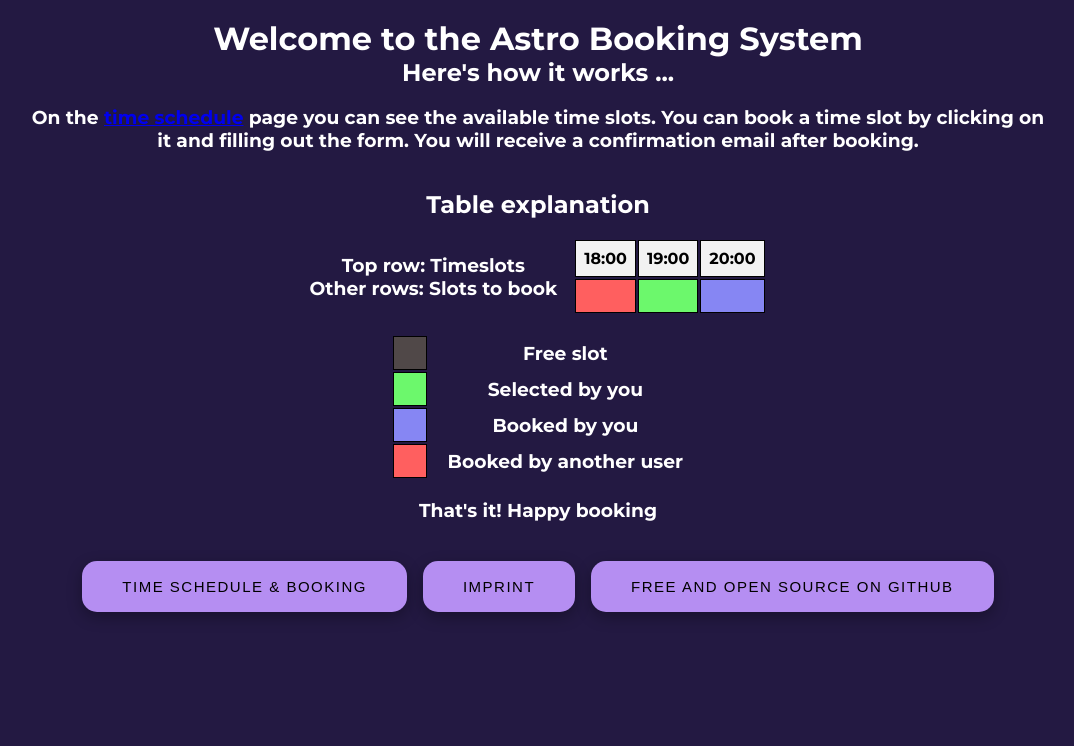
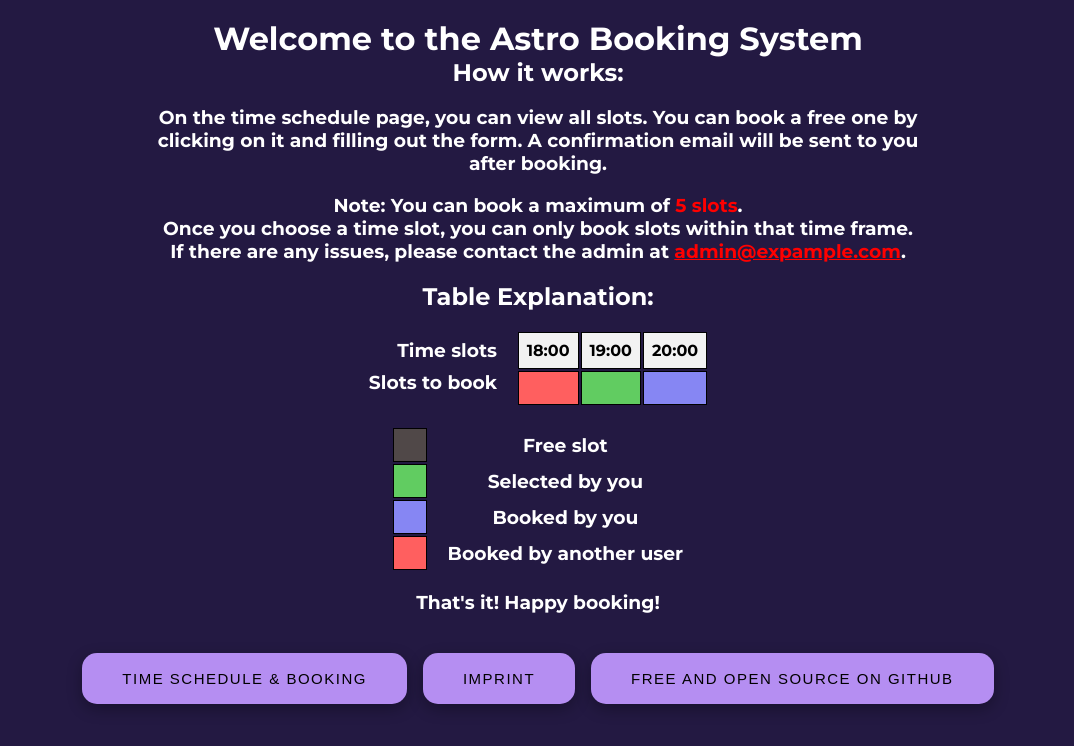
Before and after one commit to thevalleyy/astro-booking-system, a Next.js app: page / in a window 1280 px wide. Shown: the top 746 px of the page, without its empty margins (102-1176 px from the left). Built offline with nearby package versions, Linux system fonts and the light colour scheme; no server answers.

Commit message:
rework index page

```diff
--- a/config.json
+++ b/config.json
@@ -2,6 +2,7 @@
     "settings": {
         "port": 3000,
         "imprintURL": "https://example.com/imprint",
+        "adminMail": "admin@expample.com",
         "start": "18:00",
         "end": "21:00",
         "increment": "00:20",
--- a/pages/index.js
+++ b/pages/index.js
@@ -1,16 +1,17 @@
-import React, { useEffect, useState } from "react";
+import React from "react";
 import Head from "next/head";
 
 import config from "../config.json" with { type: "json" };
 const metaData = config["html-meta-data"];
 const { imprintURL } = config.settings;
+const maxSlots = config.settings.checks.maxBookedSlots;
+const mail = config.settings.adminMail;
 
 export default function Home() {
-    useEffect(() => {}, []);
     return (
         <>
             <Head>
-                <title>astro-booking-system - home</title>
+                <title>Astro Booking System - Home</title>
                 <link rel="icon" href="/favicon.ico" />
                 <meta content={metaData.title} property="og:title" />
                 <meta content="website" property="og:type" />
@@ -21,29 +22,35 @@ export default function Home() {
                 {metaData.large_image ? <meta content="summary_large_image" name="twitter:card" /> : ""}
             </Head>
 
-            <div className="fullscreen no-select">
+            <div className="fullscreen">
                 <div className="center-H">
                     <br></br>
                     <h1>Welcome to the Astro Booking System</h1>
-                    <h2>Here&#39;s how it works ... </h2>
+                    <h2>How it works:</h2>
                     <br></br>
-                    <h3 style={{ maxWidth: "80%" }}>
-                        On the <a href="./table">time schedule</a> page you can see the available time slots. You can book a time slot by clicking on
-                        it and filling out the form. You will receive a confirmation email after booking.
+                    <h3>
+                        On the time schedule page, you can view all slots. You can book a free one by clicking on it and filling out the form. A confirmation email will be sent to you after booking.
                     </h3>
                     <br></br>
+                    <h3>
+                        Note: You can book a maximum of <span className="highlighted">{maxSlots} slots</span>.
+                    </h3>
+                    <h3>
+                        Once you choose a time slot, you can only book slots within that time frame.
+                    </h3>
+                    <h3>
+                        If there are any issues, please contact the admin at <a href={mail}> {mail}</a>.
+                    </h3>
                     <br></br>
-                    <h2>Table explanation</h2>
+                    <h2>Table Explanation:</h2>
                     <br></br>
                     <div className="nextToEachOther">
-                        <div className="center-H">
-                            <h3>Top row: Timeslots</h3>
-                            <h3>Other rows: Slots to book</h3>
-                        </div>
-
                         <table>
                             <thead>
                                 <tr>
+                                    <th>
+                                        <h3 style={{ paddingRight: "1em", float: "right" }}>Time slots</h3>
+                                    </th>
                                     <th className="header" id="0">
                                         18:00
                                     </th>
@@ -57,6 +64,7 @@ export default function Home() {
                             </thead>
                             <tbody>
                                 <tr>
+                                    <h3 style={{ paddingRight: "1em", float: "right" }}>Slots to book</h3>
                                     <td className="slot booked"></td>
                                     <td className="slot clicked"></td>
                                     <td className="slot bookedByClient"></td>
@@ -94,7 +102,7 @@ export default function Home() {
                         </tbody>
                     </table>
                     <br></br>
-                    <h3>That&#39;s it! Happy booking</h3>
+                    <h3>That's it! Happy booking!</h3>
                     <br></br>
                 </div>
 
@@ -106,7 +114,7 @@ export default function Home() {
                             window.location.href = "./table";
                         }}
                     >
-                        Time schedule & booking
+                        Time Schedule & Booking
                     </button>
                     <button
                         type="button"
@@ -124,7 +132,7 @@ export default function Home() {
                             window.open("https://github.com/thevalleyy/astro-booking-system", "_blank");
                         }}
                     >
-                        Free and open source on GitHub
+                        Free and Open Source on GitHub
                     </button>
                 </div>
             </div>
--- a/pages/table.js
+++ b/pages/table.js
@@ -268,7 +268,7 @@ export default function TimeTable() {
                     }}
                     id="wsError"
                 ></button>
-                <table className="schedule">
+                <table className="schedule no-select">
                     <thead>
                         <tr>
                             {times.map((time, index) => (
--- a/styles/globals.css
+++ b/styles/globals.css
@@ -50,12 +50,20 @@ td {
     margin: 1rem 0;
 }
 
+.center-H h3 {
+    max-width: 60vw;
+}
+
 .nextToEachOther {
     display: flex;
     flex-direction: row;
     align-items: center;
     justify-content: center;
     gap: 16px;
+}
+
+.highlighted {
+    color: #ff0000;
 }
 
 .backToHome {
@@ -87,7 +95,7 @@ td {
 }
 
 .clicked {
-    background-color: #6cf86c;
+    background-color: #61cc61;
 }
 
 .booked {
@@ -195,6 +203,11 @@ td {
 }
 
 /* clicked link */
-a:visited {
+a:visited,
+a:link {
     color: #ff0000;
 }
+
+a:hover {
+    color: #c00000;
+}
```
Also changed, not shown: TODO.txt.
